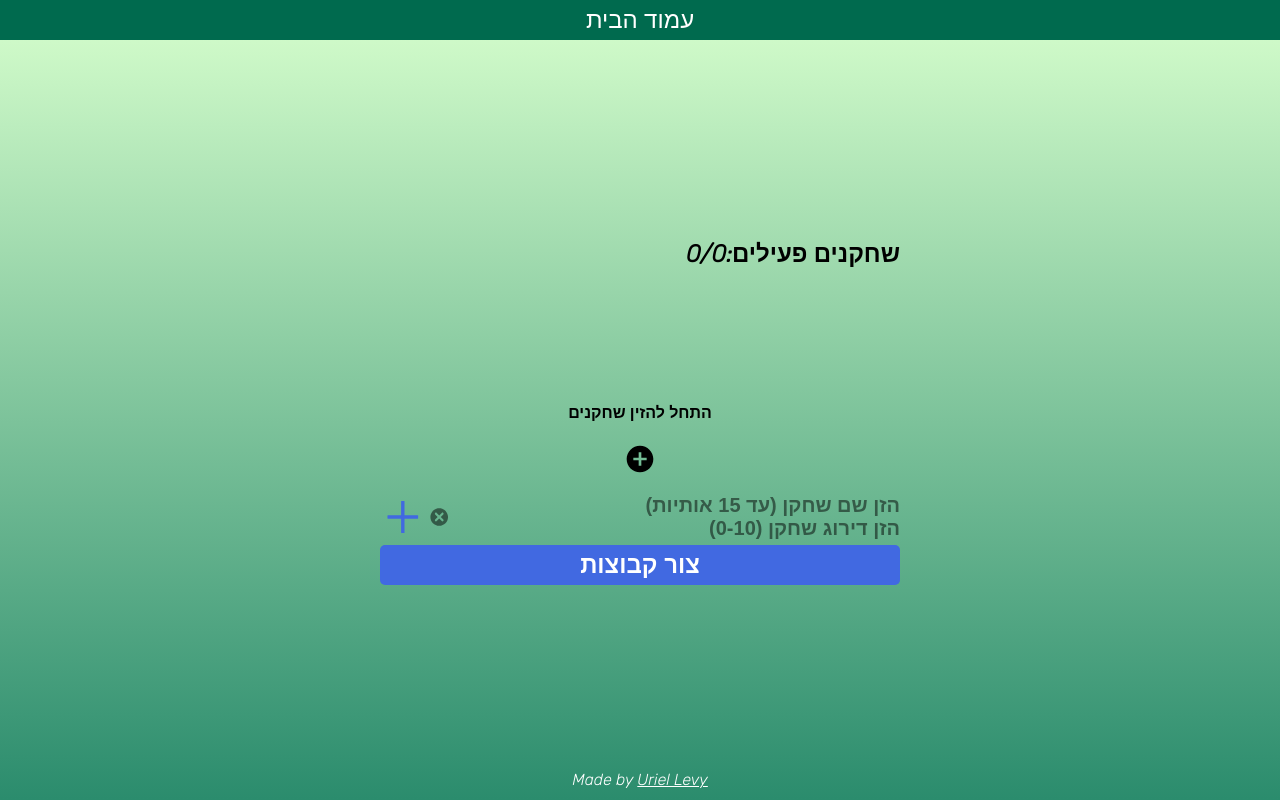
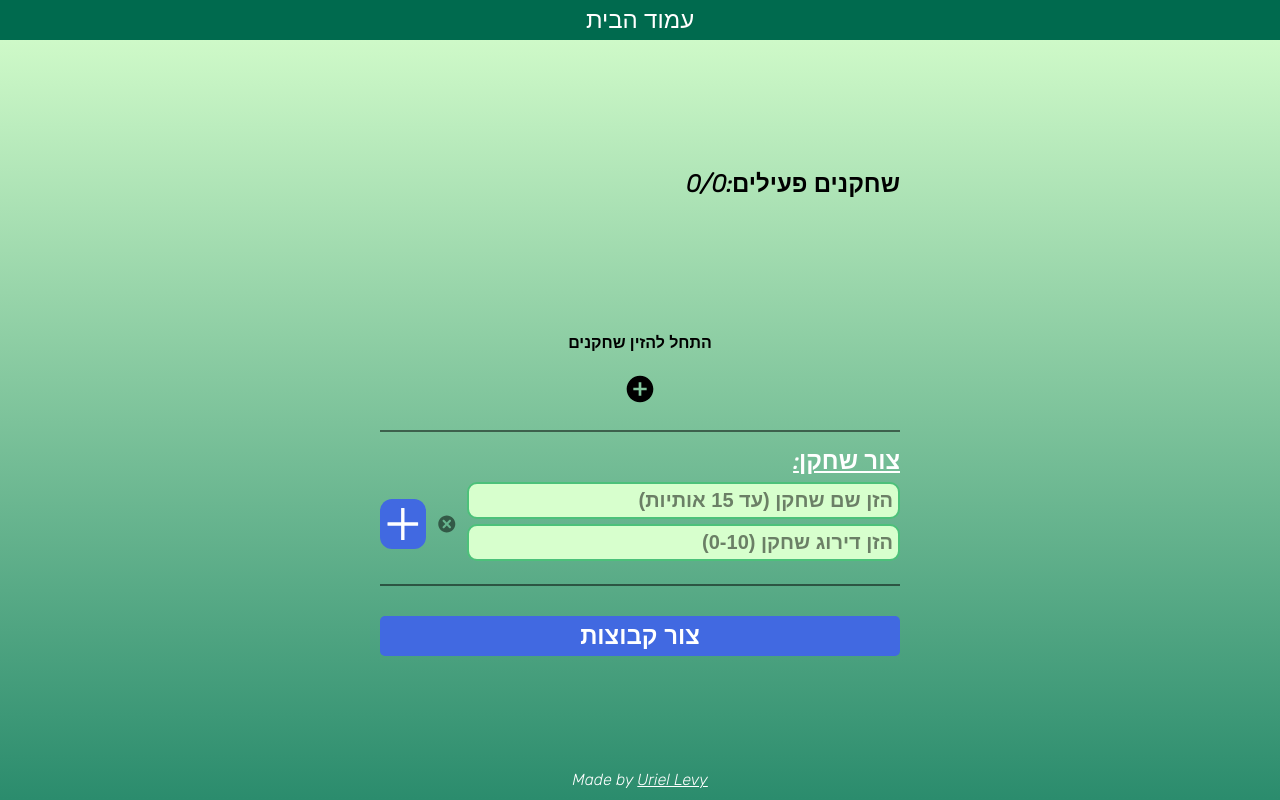
Before and after one commit to uriellevy/Teams-Generator, a React (Create React App) app: page / in a window 1280 px wide. Built offline with nearby package versions, Linux system fonts and the light colour scheme.

Commit message:
google analytics package added

```diff
--- a/package.json
+++ b/package.json
@@ -13,6 +13,7 @@
     "framer-motion": "^10.1.0",
     "react": "^18.2.0",
     "react-dom": "^18.2.0",
+    "react-ga": "^3.3.1",
     "react-icons": "^4.8.0",
     "react-router-dom": "^6.8.2",
     "react-scripts": "5.0.1",
--- a/src/App.css
+++ b/src/App.css
@@ -20,6 +20,7 @@
     --color-separator: rgba(255, 255, 255, 0.5);
     --color-disable: rgb(102, 102, 102);
     --color-separator: rgba(0, 0, 0, 0.5);
+    --color-main: #fff;
     --gradient-primary: linear-gradient(180deg, #D7FFCD 0%, #2B8C6D 100%), linear-gradient(45deg, #73E68C, #4CC17A, #A4FF93);
     --gradient-secondary: radial-gradient(ellipse farthest-corner at 50% 50%, #E8FFE6 0%, #56C756 100%);
     --border-radius: 5px;
@@ -31,8 +32,8 @@
     --border: 2px solid #fff;
     --border2: 2px solid rgba(255, 255, 255, 0.5);
     --transition: all 0.3s ease;
+
   }
-
   body {
     width: 100vw;
     height: 100vh;
--- a/src/App.tsx
+++ b/src/App.tsx
@@ -7,7 +7,6 @@ import NavigationBar from './components/common/navigationBar/NavigationBar';
 import { TeamsGeneratorProvider } from './context/teamsGeneratorContext';
 import { AnimatePresence } from "framer-motion";
 import Footer from './components/common/footer/Footer';
-
 
 function App() {
   return (
--- a/src/components/pages/home/AddSection.module.scss
+++ b/src/components/pages/home/AddSection.module.scss
@@ -1,3 +1,17 @@
+.addSectionContainer {
+	display: flex;
+	flex-direction: column;
+	align-items: flex-end;
+	margin: 15px 0 30px 0;
+	padding: 15px 0;
+	border-bottom: 2px var(--color-separator) solid;
+	border-top: 2px var(--color-separator) solid;
+	.addSectionTitle {
+		font-weight: bold;
+		color: #fff;
+		text-decoration: underline;
+		font-size: var(--font-m);
+	}
 	.addSectionWrapper {
 		display: flex;
 		width: 100%;
@@ -6,13 +20,14 @@
 		padding: 7px 0 3px 0;
 		.addItemBtn {
 			font-size: 50px;
-		color: var(--color-approve);
+			color: #fff;
 			transition: var(--transition);
-        background-color: transparent;
-        border: none;
+			background-color: var(--color-approve);
+			border-radius: 12px;
 			cursor: pointer;
 			&:hover {
-			color: var(--color-approve-hover);
+				background-color: #fff;
+				color: var(--color-approve);
 			}
 		}
 
@@ -24,9 +39,12 @@
 			.inputsWrapper {
 				width: 100%;
 				input {
-				background-color: transparent;
+					background-color: var(--color-primary);
+					border-radius: 10px;
+					margin-bottom: 5px;
+					padding: 5px;
 					outline: none;
-				border: none;
+					border: 2px var(--color-forth) solid;
 					width: 100%;
 					font-weight: bold;
 					font-size: var(--font-s);
@@ -45,6 +63,7 @@
 				color: var(--color-separator);
 				font-size: var(--font-l);
 				font-weight: bold;
+				margin: 0 8px;
 				cursor: pointer;
 				transition: var(--transition);
 				&:hover {
@@ -53,3 +72,4 @@
 			}
 		}
 	}
+}
--- a/src/components/pages/home/AddSection.tsx
+++ b/src/components/pages/home/AddSection.tsx
@@ -1,4 +1,4 @@
-import React, {ChangeEvent, RefObject, useContext, useState} from 'react'
+import React, { ChangeEvent, RefObject, useContext, useState } from 'react'
 import classes from "./AddSection.module.scss"
 import { AiOutlinePlus } from 'react-icons/ai';
 import { TiDelete } from 'react-icons/ti';
@@ -10,7 +10,8 @@ interface AddSectionProps {
 
 
 
-const AddSection = ({playerInputRef}: AddSectionProps) => {
+const AddSection = ({ playerInputRef }: AddSectionProps) => {
+    const {ERROR_MESSAGE, ADD_SECTION_TITLE} = CONSTS;
     const { onPlayerAdd } = useContext(TeamsGeneratorContext) as TeamsGeneratorContextType;
     const [playerName, setPlayerName] = useState("");
     const [playerRating, setPlayerRating] = useState("");
@@ -27,7 +28,7 @@ const AddSection = ({playerInputRef}: AddSectionProps) => {
 
         if (unvalidNumber || unvalidName) {
             setInputsError(true);
-        }else {
+        } else {
             onPlayerAdd(playerName, +playerRating)
             setInputsError(false);
             onInputsDelete();
@@ -36,14 +37,17 @@ const AddSection = ({playerInputRef}: AddSectionProps) => {
     }
 
     return (
-        <form className={classes.addSectionWrapper}>
-            <AiOutlinePlus className={classes.addItemBtn} onClick={onPlayerAddHandler}/>
-            <div className={classes.inputsArea}>
-                <TiDelete className={classes.eraseText} onClick={onInputsDelete}/>
-                <div className={classes.inputsWrapper}>
-                    {inputsError && <div className={classes.errorMessage}>{CONSTS.ERROR_MESSAGE}</div>}
-                    <input type="text" ref={playerInputRef} placeholder='הזן שם שחקן (עד 15 אותיות)' dir='rtl' required value={playerName} onChange={(e: ChangeEvent<HTMLInputElement>) => setPlayerName(e.target.value)}/>
-                    <input type="number" min={0} max={10} placeholder='הזן דירוג שחקן (0-10)' dir='rtl' value={playerRating} required onChange={(e: ChangeEvent<HTMLInputElement>) => setPlayerRating(e.target.value)}/>
+        <form className={classes.addSectionContainer}>
+            <div className={classes.addSectionTitle}>{ADD_SECTION_TITLE}</div>
+            <div className={classes.addSectionWrapper}>
+                <AiOutlinePlus className={classes.addItemBtn} onClick={onPlayerAddHandler} />
+                <div className={classes.inputsArea}>
+                    <TiDelete className={classes.eraseText} onClick={onInputsDelete} />
+                    <div className={classes.inputsWrapper}>
+                        {inputsError && <div className={classes.errorMessage}>{ERROR_MESSAGE}</div>}
+                        <input type="text" ref={playerInputRef} placeholder='הזן שם שחקן (עד 15 אותיות)' dir='rtl' required value={playerName} onChange={(e: ChangeEvent<HTMLInputElement>) => setPlayerName(e.target.value)} />
+                        <input type="number" min={0} max={10} placeholder='הזן דירוג שחקן (0-10)' dir='rtl' value={playerRating} required onChange={(e: ChangeEvent<HTMLInputElement>) => setPlayerRating(e.target.value)} />
+                    </div>
                 </div>
             </div>
         </form>
--- a/src/components/pages/home/Home.tsx
+++ b/src/components/pages/home/Home.tsx
@@ -1,4 +1,4 @@
-import React, { useContext, useRef } from 'react'
+import React, { useContext, useRef, useEffect } from 'react'
 import classes from "./Home.module.scss"
 import TopBar from './TopBar'
 import ListItem from './ListItem'
@@ -8,12 +8,19 @@ import { RiAddCircleFill } from 'react-icons/ri';
 import ModalConfirm from './ModalConfirm'
 import { TeamsGeneratorContext, TeamsGeneratorContextType } from '../../../context/teamsGeneratorContext'
 import useBoolean from '../../../utils/customHooks/UseBoolean'
+import ReactGA from 'react-ga';
+
+ReactGA.initialize('G-QLEJF1HVTP');
 
 
 const Home = () => {
     const { allPlayersList } = useContext(TeamsGeneratorContext) as TeamsGeneratorContextType;
     const [isModalConfirmOpen, { setTrue, setFalse }] = useBoolean(false);
     const playerInputRef = useRef<HTMLInputElement>(null);
+
+    useEffect(() => {
+        ReactGA.pageview(window.location.pathname + window.location.search);
+    })
 
     return (
             <div className={classes.homeContainer}>
--- a/src/components/pages/home/ListItem.module.scss
+++ b/src/components/pages/home/ListItem.module.scss
@@ -59,8 +59,6 @@
 			margin-left: 10px;
 			font-weight: bold;
 		}
-		.text {
-		}
 	}
 
 	.editModeWrapper {
--- a/src/components/pages/home/ModalConfirm.module.scss
+++ b/src/components/pages/home/ModalConfirm.module.scss
@@ -10,7 +10,7 @@
 	background-color: var(--color-separator);
     z-index: 1;
 	.modalWrapper {
-		background-color: #fff;
+		background-color: var(--color-main);
 		border-radius: var(--border-radius);
 		box-shadow: 2px 2px 4px rgba(255, 255, 255, 0.4);
 		padding: 15px;
@@ -95,24 +95,32 @@
 				font-size: var(--font-xs);
                 &:hover {
                     background-color: var(--color-fifth);
-                    color: #fff;
+                    color: var(--color-main);
                 }
+				&:disabled {
+					border: 2px solid var(--color-disable);
+                    background-color: var(--color-disable);
+					color: var(--color-main);
+					cursor:not-allowed;
+					pointer-events: none;
+				}
 			}
 			.btnCancel {
 				margin: 0 5px;
 				background-color: transparent;
 				border: none;
                 font-weight: bold;
-				color: #000;
+				color: var(--color-main);
                 cursor: pointer;
-                border: 2px solid #000;
+                border: 2px solid var(--color-approve);
+				background-color: var(--color-approve);
                 border-radius: 8px;
                 padding: 3px;
 				font-size: var(--font-xs);
                 transition: var(--transition);
                 &:hover {
-                    background-color: #000;
-                    color: #fff;
+                    background-color: var(--color-main);
+                    color: var(--color-approve);
                 }
 			}
 		}
--- a/src/constants/Consts.ts
+++ b/src/constants/Consts.ts
@@ -5,7 +5,7 @@ export const CONSTS = {
     MODAL_MAIN_TITLE: "?כמה קבוצות",
     MODAL_RANDOM: "מיון אקראי",
     MODAL_RATING_SORT: "מיון לפי דירוג",
-    MODAL_CANCEL: "ביטול",
+    MODAL_CANCEL: "חזור",
     ACTIVE_PLAYER: "פעיל",
     NOT_ACTIVE_PLAYER: "לא פעיל",
     NOT_POSSIBLE_RESPONSE: "- כמות הקבוצות צריכה להיות קטנה מ",
@@ -13,4 +13,5 @@ export const CONSTS = {
     BACK_HOME_PAGE: "חזור",
     TEAM_NUMBER: "קבוצה מספר ",
     ERROR_MESSAGE: "נא למלא שם שחקן ודירוג תקינים",
+    ADD_SECTION_TITLE: ":צור שחקן",
 };
```
Also changed, not shown: src/components/pages/home/ModalConfirm.tsx (+11 -4 lines), 1 other file (tests, documents, lock files or other folders). Lines whose indentation alone changed are shown as unchanged.
